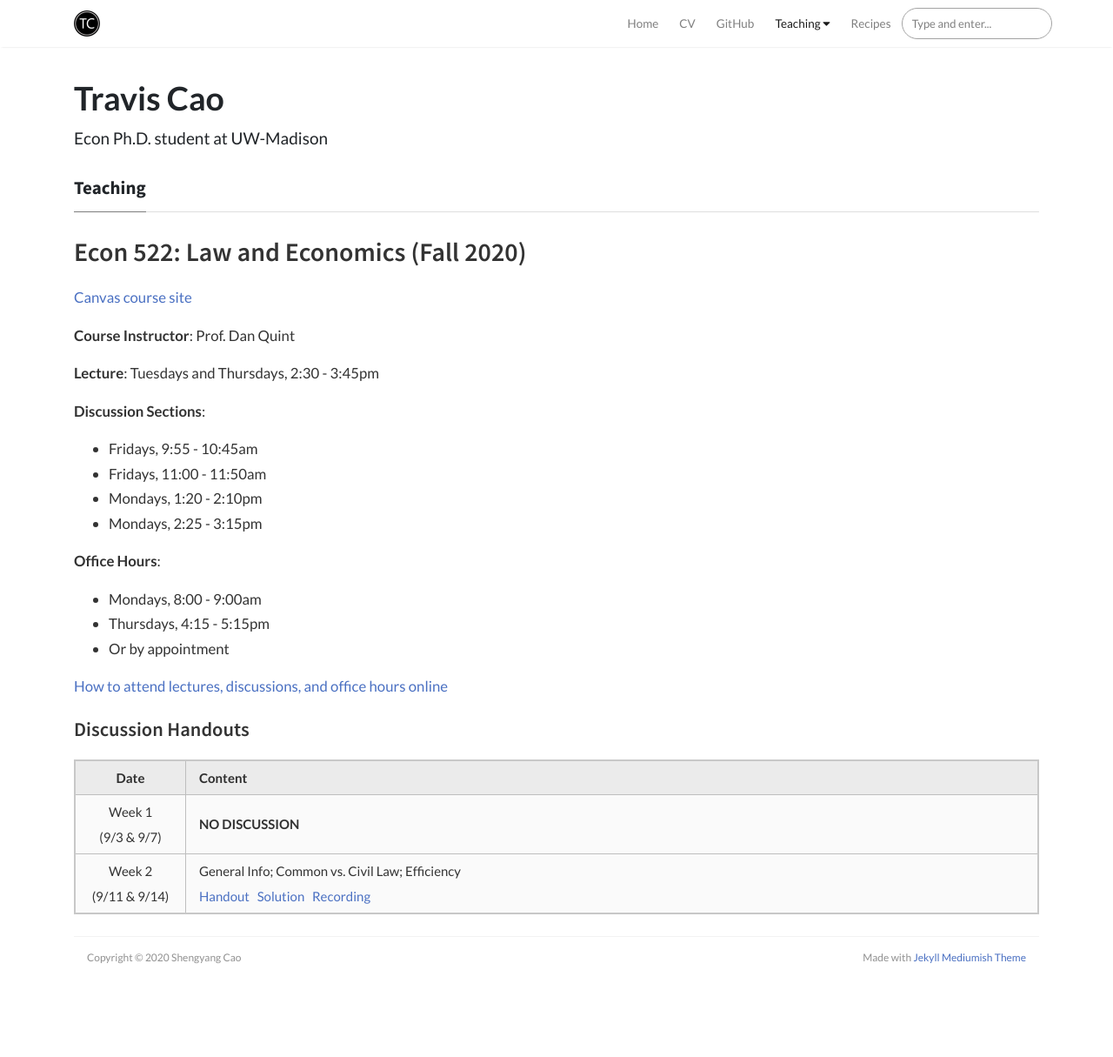
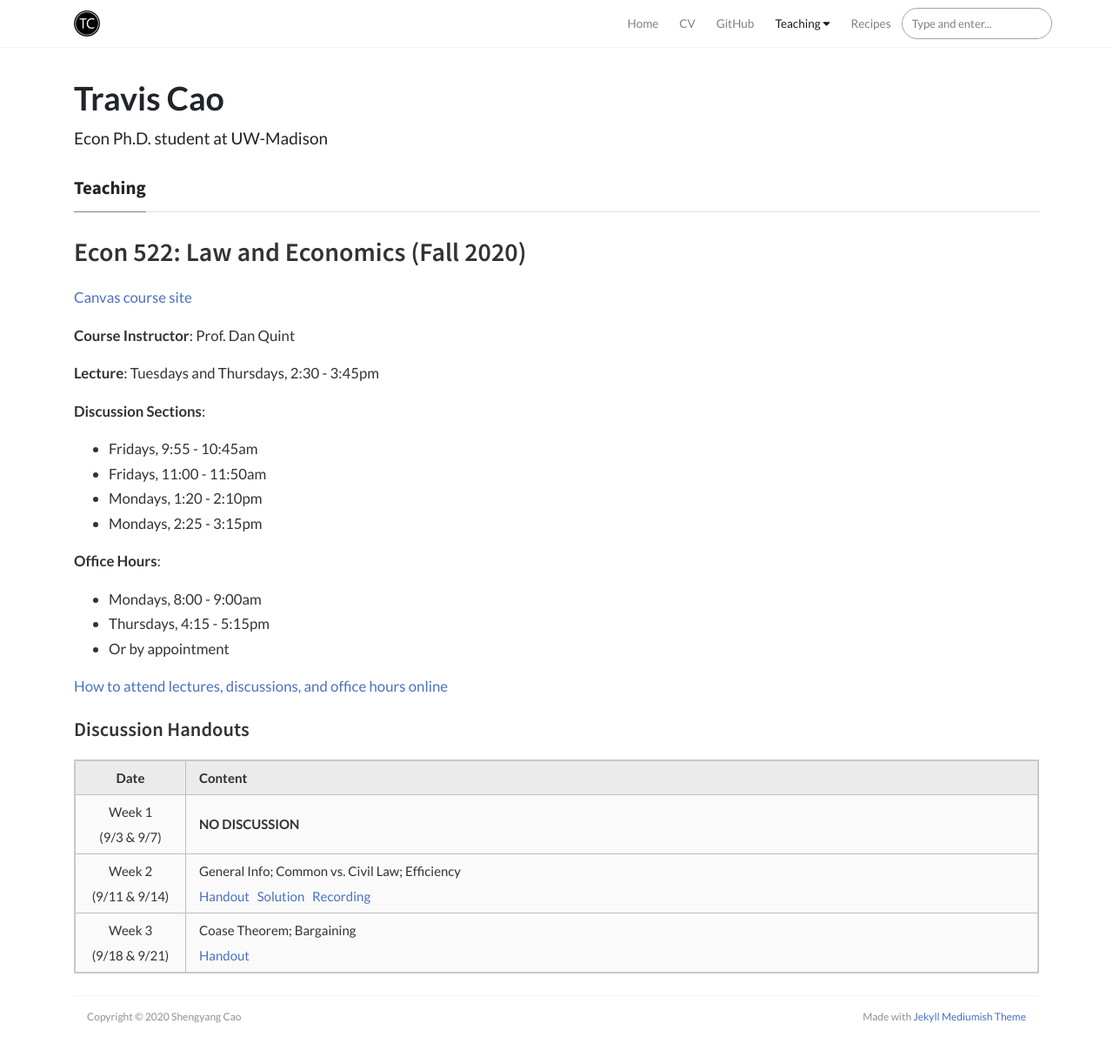
Before and after one commit to scaotravis/scaotravis.github.io, a Jekyll site: the page built from _posts/2020-08-04-teaching-fa-522.md, in a window 1280 px wide and 1218 px high. Shown: the top 1215 px of the window at 87% size. Built offline with Jekyll 4.4.1, drawn with Linux system fonts in a browser that asks for light colours; nearby versions of some CDN libraries; comment, search, counter and statistics services are not loaded.

Commit message:
dis 2 handout upload

```diff
--- a/_posts/2020-08-04-teaching-fa-522.md
+++ b/_posts/2020-08-04-teaching-fa-522.md
@@ -32,3 +32,4 @@ permalink: /teaching/fa20-522
 |:-----------:|	:---------------------------------------------- |
 | Week 1 <br> (9/3 & 9/7) | **NO DISCUSSION** |
 | Week 2 <br> (9/11 & 9/14) | General Info; Common vs. Civil Law; Efficiency <br> [Handout]({{ site.url }}/downloads/teaching/fa20-522/522_fa20_dis-1_handout.pdf) &nbsp; [Solution]({{ site.url }}/downloads/teaching/fa20-522/522_fa20_dis-1_sol.pdf) &nbsp; [Recording](https://us-lti.bbcollab.com/collab/ui/session/playback/load/b9403c970eba4d19a56c214f6838e50a) |
+| Week 3 <br> (9/18 & 9/21) | Coase Theorem; Bargaining <br> [Handout]({{ site.url }}/downloads/teaching/fa20-522/522_fa20_dis-2_handout.pdf)|
```
Also changed, not shown: 6 other files.
